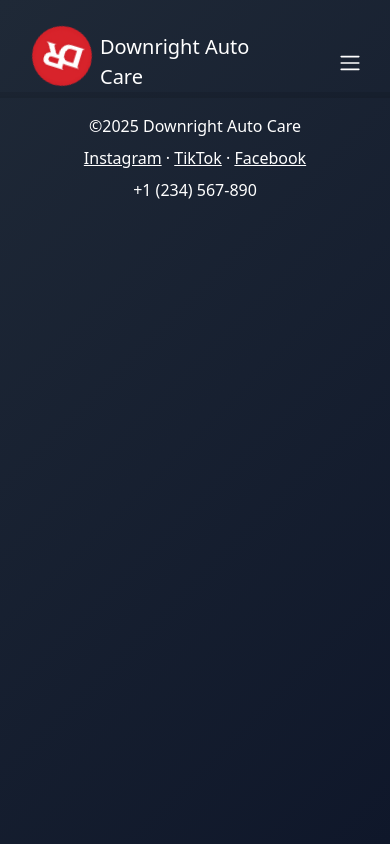
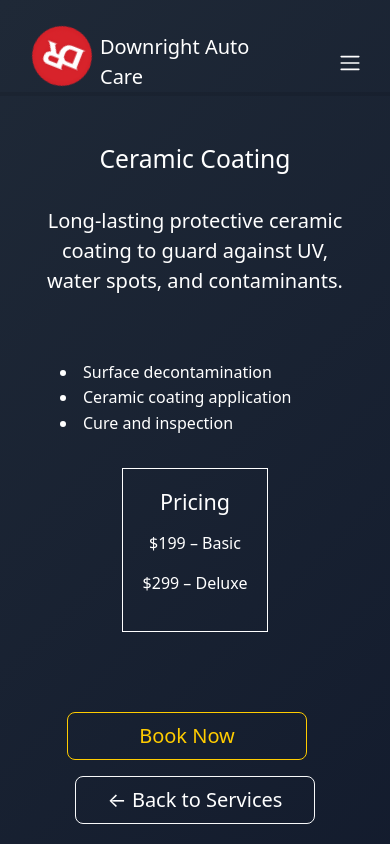
Before and after one commit to usmanAfzalKhan/downright-auto-care-site, a React (Vite) app: page /services/ceramic-coating in a window 390 px wide. Shown: the top 844 px of the page. Built offline with nearby package versions, Linux system fonts and the light colour scheme.

Commit message:
style: overhaul service detail layout and site-wide responsiveness—reposition pricing box, refine bullet and button alignment, stack CTAs on mobile; unify global styles with updated background gradient, navbar logo positioning, and review/contact form alignment.

```diff
--- a/src/App.css
+++ b/src/App.css
@@ -255,3 +255,98 @@ header .navbar {
   background-color: #e6b800 !important;
   border-color: #e6b800 !important;
 }
+
+/* ─────────────────────────────────────────── */
+/* SERVICE DETAIL OVERRIDES & LAYOUT          */
+/* ─────────────────────────────────────────── */
+.service-detail {
+  color: #fff;
+}
+
+/* Restore normal bullets with comfortable indent */
+.service-detail ul {
+  list-style: disc inside;
+  padding-left: 1.5rem;
+  margin-bottom: 2rem;
+  line-height: 1.6;
+  text-align: left;
+}
+
+/* Pricing box base styling */
+.service-detail .pricing-box {
+  border: 1px solid #fff !important;
+  max-width: 260px;
+  padding: 1.25rem !important;
+  text-align: right;
+  /* default desktop margin (we’ll override below) */
+  margin: 0 0 0 2rem !important;
+}
+
+/* Yellow-outline buttons */
+.service-detail .btn-outline-primary {
+  border-color: #ffcc00 !important;
+  color: #ffcc00 !important;
+  transition: background-color 200ms, color 200ms;
+}
+.service-detail .btn-outline-primary:hover {
+  background-color: #ffcc00 !important;
+  color: #2b2b2b !important;
+}
+
+/* Placeholder “image” box */
+.service-detail .service-image {
+  width: 100%;
+  height: 200px;
+  border: 1px solid #fff;
+  border-radius: .5rem;
+  background: transparent;
+}
+
+/* Chalk-white <hr> */
+.service-detail hr.border-white {
+  border-color: #fff;
+}
+
+/* ─────────────────────────────────────────── */
+/* LAYOUT TWEAKS FOR DESKTOP                  */
+/* ─────────────────────────────────────────── */
+@media (min-width: 992px) {
+  /* pull pricing box in closer on wide screens */
+  .service-detail .pricing-box {
+    margin-left: 1rem !important;
+  }
+}
+
+/* ─────────────────────────────────────────── */
+/* RESPONSIVE ADJUSTMENTS FOR MOBILE          */
+/* ─────────────────────────────────────────── */
+@media (max-width: 991px) {
+  /* stack features + pricing, center everything */
+  .service-detail .row.align-items-start {
+    flex-direction: column;
+    text-align: center;
+  }
+
+  .service-detail ul {
+    margin: 0 auto 1.5rem;
+    padding-left: 1rem;
+  }
+
+  /* push pricing box below the list, center it */
+  .service-detail .pricing-box {
+    margin: 2rem auto !important;
+    text-align: center !important;
+  }
+
+  /* stack & space out the two CTA buttons */
+  .service-detail .text-center {
+    display: flex;
+    flex-direction: column;
+    align-items: center;
+    gap: 1rem;
+  }
+  .service-detail .text-center .btn-lg {
+    width: 80%;
+    max-width: 240px;
+  }
+}
--- a/src/App.jsx
+++ b/src/App.jsx
@@ -1,4 +1,3 @@
-// src/App.jsx
 import React from 'react'
 import { Routes, Route } from 'react-router-dom'
 
@@ -8,6 +7,7 @@ import Footer from './components/Footer'
 import Home from './pages/Home'
 import About from './pages/About'
 import Services from './pages/Services'
+import ServiceDetail from './pages/ServiceDetail'
 import Reviews from './pages/Reviews'
 import Contact from './pages/Contact'
 
@@ -21,6 +21,8 @@ function App() {
           <Route path="/" element={<Home />} />
           <Route path="/about" element={<About />} />
           <Route path="/services" element={<Services />} />
+          {/* single route for all service detail slugs */}
+          <Route path="/services/:slug" element={<ServiceDetail />} />
           <Route path="/reviews" element={<Reviews />} />
           <Route path="/contact" element={<Contact />} />
         </Routes>
--- a/src/components/ServiceGrid.jsx
+++ b/src/components/ServiceGrid.jsx
@@ -1,33 +1,29 @@
-// src/components/ServiceGrid.jsx
-import React from 'react';
-
-const services = [
-  'Exterior Wash',
-  'Interior Detailing',
-  'Ceramic Coating',
-  'Engine Bay Cleaning',
-  'Headlight Restoration',
-  'Pet Hair Removal',
-];
+import React from 'react'
+import { Link } from 'react-router-dom'
+import services from '../data/services'
 
 export default function ServiceGrid() {
   return (
     <section className="service-grid py-5">
       <div className="container">
-        <h2 className="mb-4">Our Services</h2>
+        <h2 className="mb-4 text-center">Our Services</h2>
         <div className="row g-4">
-          {services.map((svc, i) => (
-            <div key={i} className="col-12 col-md-6 col-lg-4">
+          {services.map(svc => (
+            <div key={svc.slug} className="col-12 col-md-6 col-lg-4">
               <div className="card h-100 text-center">
+                {/* placeholder for future image */}
                 <div
                   className="card-img-top bg-secondary placeholder"
                   style={{ height: '180px' }}
                 />
-                <div className="card-body">
-                  <h5 className="card-title">{svc}</h5>
-                  <button className="btn btn-outline-primary mt-2">
+                <div className="card-body d-flex flex-column">
+                  <h5 className="card-title">{svc.name}</h5>
+                  <Link
+                    to={`/services/${svc.slug}`}
+                    className="btn btn-outline-primary mt-auto"
+                  >
                     View Details
-                  </button>
+                  </Link>
                 </div>
               </div>
             </div>
@@ -35,5 +31,5 @@ export default function ServiceGrid() {
         </div>
       </div>
     </section>
-  );
+  )
 }
--- /dev/null
+++ b/src/data/services.js
@@ -0,0 +1,71 @@
+// a simple JS module exporting all your service data
+const services = [
+  {
+    slug: 'exterior-wash',
+    name: 'Exterior Wash',
+    description: 'Quick hand wash and dry to remove dirt, grime, and road film.',
+    features: [
+      'Hand wash with pH-neutral shampoo',
+      'Air-dry or soft microfiber towel',
+      'Protective wax finish'
+    ],
+    pricing: { basic: 25, deluxe: 50 }
+  },
+  {
+    slug: 'interior-detailing',
+    name: 'Interior Detailing',
+    description: 'Complete vacuum, shampoo, and wipe-down of all surfaces. Leather conditioning upon request.',
+    features: [
+      'Deep-vacuum & upholstery shampoo',
+      'Vinyl, leather & plastic wipe-down',
+      'Odor-eliminating treatment'
+    ],
+    pricing: { basic: 40, deluxe: 75 }
+  },
+  {
+    slug: 'ceramic-coating',
+    name: 'Ceramic Coating',
+    description: 'Long-lasting protective ceramic coating to guard against UV, water spots, and contaminants.',
+    features: [
+      'Surface decontamination',
+      'Ceramic coating application',
+      'Cure and inspection'
+    ],
+    pricing: { basic: 199, deluxe: 299 }
+  },
+  {
+    slug: 'engine-bay-cleaning',
+    name: 'Engine Bay Cleaning',
+    description: 'Safe degreasing and rinse to keep your engine looking and running its best.',
+    features: [
+      'Eco-friendly degreaser',
+      'Gentle hand-rinsing',
+      'Protective dressing applied'
+    ],
+    pricing: { basic: 35, deluxe: 55 }
+  },
+  {
+    slug: 'headlight-restoration',
+    name: 'Headlight Restoration',
+    description: 'Remove oxidation and yellowing, restoring clarity and night visibility.',
+    features: [
+      'Lens sanding & polishing',
+      'UV-resistant sealant',
+      'Headlight alignment check'
+    ],
+    pricing: { basic: 50, deluxe: 80 }
+  },
+  {
+    slug: 'pet-hair-removal',
+    name: 'Pet Hair Removal',
+    description: 'Specialized tools to lift and remove embedded pet hair from carpets and upholstery.',
+    features: [
+      'Power vacuum & fur rake',
+      'Fabric brushing & lint removal',
+      'Optional deodorizer spray'
+    ],
+    pricing: { basic: 30, deluxe: 45 }
+  }
+]
+
+export default services
--- a/src/pages/Reviews.jsx
+++ b/src/pages/Reviews.jsx
@@ -1,19 +1,31 @@
 // src/pages/Reviews.jsx
-import React from 'react';
+import React, { useState } from 'react';
 import ReviewList from '../components/ReviewList';
 import AddReviewForm from '../components/AddReviewForm';
 
 export default function Reviews() {
+  const [showForm, setShowForm] = useState(false);
+
   return (
     <section className="review-page py-5">
-      <div className="container">
-        {/* centered heading */}
-
-        {/* list of existing reviews */}
+      <div className="container text-start">
         <ReviewList />
 
-        {/* button + form now live inside AddReviewForm */}
-        <AddReviewForm />
+        { !showForm ? (
+          <div className="text-center">
+            {/* no more stray `button` prop */}
+            <button
+              className="btn btn-warning btn-lg"
+              onClick={() => setShowForm(true)}
+            >
+              Add a Review
+            </button>
+          </div>
+        ) : (
+          <div className="mt-4">
+            <AddReviewForm />
+          </div>
+        ) }
       </div>
     </section>
   );
--- /dev/null
+++ b/src/pages/ServiceDetail.jsx
@@ -0,0 +1,78 @@
+// src/pages/ServiceDetail.jsx
+import React from 'react'
+import { useParams, useNavigate } from 'react-router-dom'
+import services from '../data/services'  // your array of { slug, name, description, features, pricing, ... }
+
+export default function ServiceDetail() {
+  const { slug } = useParams()
+  const navigate = useNavigate()
+  const svc = services.find(s => s.slug === slug) || {}
+
+  // Render pricing whether it's an array or an object
+  const renderPricing = () => {
+    if (Array.isArray(svc.pricing)) {
+      return svc.pricing.map((line, i) => <p key={i}>{line}</p>)
+    } else if (svc.pricing && typeof svc.pricing === 'object') {
+      return Object.entries(svc.pricing).map(([tier, cost]) => (
+        <p key={tier}>
+          ${cost} – {tier.replace(/-/g, ' ').replace(/\b\w/g, c => c.toUpperCase())}
+        </p>
+      ))
+    }
+    return <p>Contact us for pricing</p>
+  }
+
+  return (
+    <section className="service-detail py-5">
+      <div className="container">
+        {/* Title + description */}
+        <div className="row justify-content-center mb-5">
+          <div className="col-12 col-md-8 text-center">
+            <h2 className="mb-3">{svc.name}</h2>
+            <p className="lead">{svc.description}</p>
+          </div>
+        </div>
+
+        {/* Features list + pricing */}
+        <div className="row align-items-start mb-5">
+          <div className="col-12 col-lg-7">
+            <ul className="mb-0">
+              {(svc.features || []).map((feat, i) => <li key={i}>{feat}</li>)}
+            </ul>
+          </div>
+          <div className="col-12 col-lg-5 d-flex justify-content-center justify-content-lg-end">
+            <div className="pricing-box">
+              <h4 className="mb-3">Pricing</h4>
+              {renderPricing()}
+            </div>
+          </div>
+        </div>
+
+        {/* CTA buttons */}
+        <div className="text-center mb-5">
+          <button
+            className="btn btn-outline-primary btn-lg me-3"
+            onClick={() => { /* your booking flow */ }}
+          >
+            Book Now
+          </button>
+          <button
+            className="btn btn-outline-light btn-lg"
+            onClick={() => navigate('/services')}
+          >
+            ← Back to Services
+          </button>
+        </div>
+
+        <hr className="border-white mb-5" />
+
+        {/* Placeholder image or gallery */}
+        <div className="row">
+          <div className="col-12">
+            <div className="service-image mx-auto" />
+          </div>
+        </div>
+      </div>
+    </section>
+  )
+}
--- a/src/pages/Services.jsx
+++ b/src/pages/Services.jsx
@@ -1,11 +1,6 @@
-// src/pages/Services.jsx
-import React from 'react';
-import ServiceGrid from '../components/ServiceGrid';
+import React from 'react'
+import ServiceGrid from '../components/ServiceGrid'
 
 export default function Services() {
-  return (
-    <>
-      <ServiceGrid />
-    </>
-  );
+  return <ServiceGrid />
 }
```
Also changed, not shown: src/pages/ServicePage.jsx (added, +27 -0 lines).
